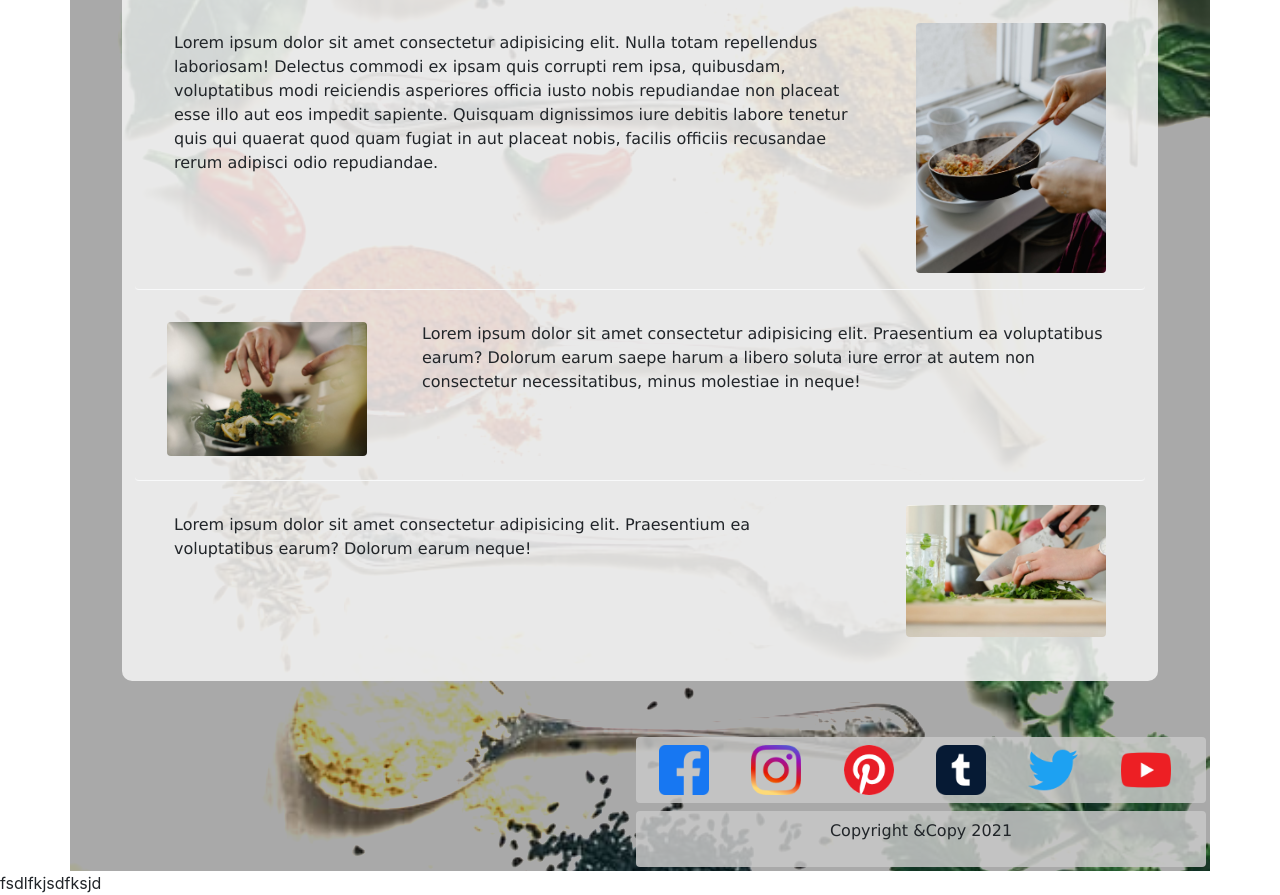
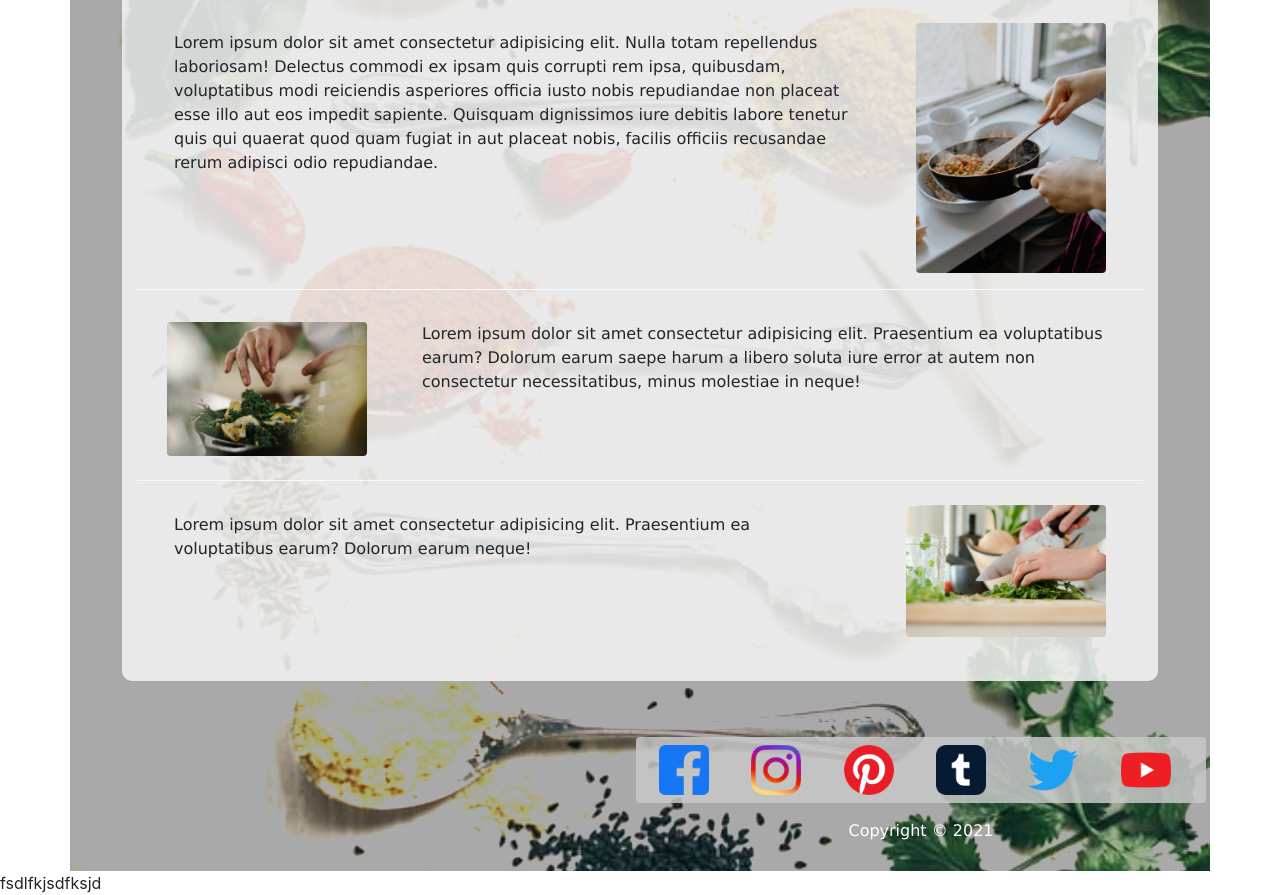
Before and after one commit to GueldenBayar/cookbook, a plain HTML site: page recipe.html in a window 1280 px wide. Shown: the part 209-1104 px from the top of the page. Drawn offline with nearby package versions, Linux system fonts and the light colour scheme.

Commit message:
copyright style

```diff
--- a/recipe.html
+++ b/recipe.html
@@ -98,8 +98,8 @@
                 <div class="col"><a href="https://www.twitter.com" target="_blank"><img class="social-icon" src="/Contents/icon_twitter.png" alt="tw"></a></div>
                 <div class="col"><a href="https://www.youtube.com" target="_blank"><img class="social-icon" src="/Contents/icon_youtube.png" alt="YT"></a></div>
             </div>
-            <div class="social row w-50 m-1 p-2 instr-bg rounded   justify-content-center">
-               <p> Copyright &Copy 2021</p>
+            <div class=" row w-50 m-1 p-2 instr-bg rounded   justify-content-center">
+               <p class="text-white"> Copyright &copy 2021</p>
             </div>
         </div>
 
```
